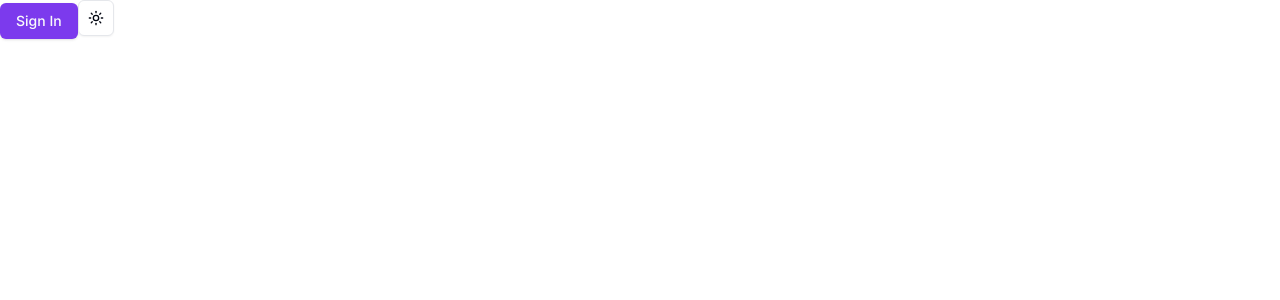
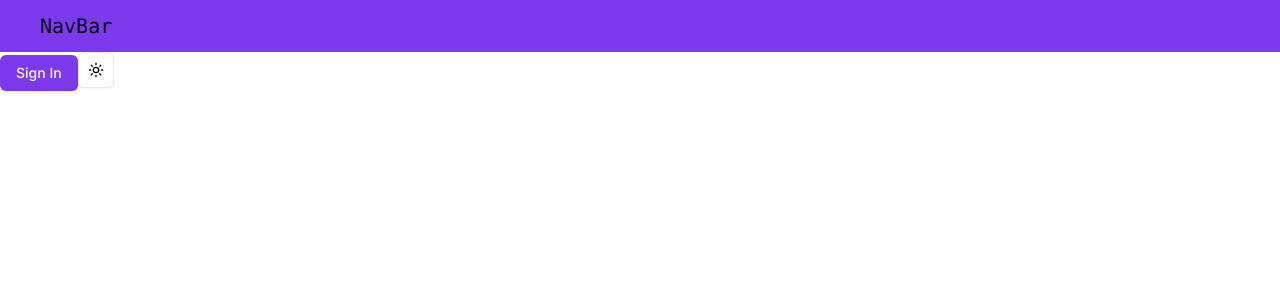
Before and after one commit to AaronERodriguez/The-Game-of-LIfe, a Next.js app: page / in a window 1280 px wide. Shown: the top 300 px of the page. Built offline with nearby package versions, Linux system fonts and the light colour scheme; no server answers.

Commit message:
`Added NavBar component and updated dependencies`

```diff
--- a/app/layout.tsx
+++ b/app/layout.tsx
@@ -3,6 +3,7 @@ import { Inter } from "next/font/google";
 import "./globals.css";
 import ConvexClientProvider from "@/providers/ConvexClientProvider";
 import { ThemeProvider } from "@/components/theme-provider";
+import NavBar from "@/components/shared/NavBar";
 
 const inter = Inter({ subsets: ["latin"] });
 
@@ -25,7 +26,7 @@ export default function RootLayout({
             enableSystem
           >
         <ConvexClientProvider>
-
+          <NavBar />
             {children}
 
         </ConvexClientProvider>
--- /dev/null
+++ b/components/shared/NavBar.tsx
@@ -0,0 +1,16 @@
+import Link from 'next/link'
+import React from 'react'
+
+type Props = {}
+
+const NavBar = (props: Props) => {
+  return (
+    <div className='w-full flex p-3 px-10 flex-row justify-between bg-primary'>
+        <Link href='../' className='text-xl font-mono text-shado  '>
+            NavBar
+        </Link>
+    </div>
+  )
+}
+
+export default NavBar
--- a/package.json
+++ b/package.json
@@ -12,6 +12,7 @@
     "@clerk/nextjs": "^5.7.5",
     "@radix-ui/react-dropdown-menu": "^2.1.6",
     "@radix-ui/react-slot": "^1.1.2",
+    "@tailwindcss/postcss": "^4.1.4",
     "class-variance-authority": "^0.7.1",
     "clsx": "^2.1.1",
     "convex": "^1.14.1",
@@ -32,8 +33,8 @@
     "@types/react-dom": "^18",
     "eslint": "^8",
     "eslint-config-next": "14.2.5",
-    "postcss": "^8",
-    "tailwindcss": "^3.4.1",
+    "postcss": "^8.5.3",
+    "tailwindcss": "^3.4.17",
     "typescript": "^5"
   }
 }
```
Also changed, not shown: app/(root)/page.tsx (renamed from app/page.tsx), 1 other file (tests, documents, lock files or other folders).
